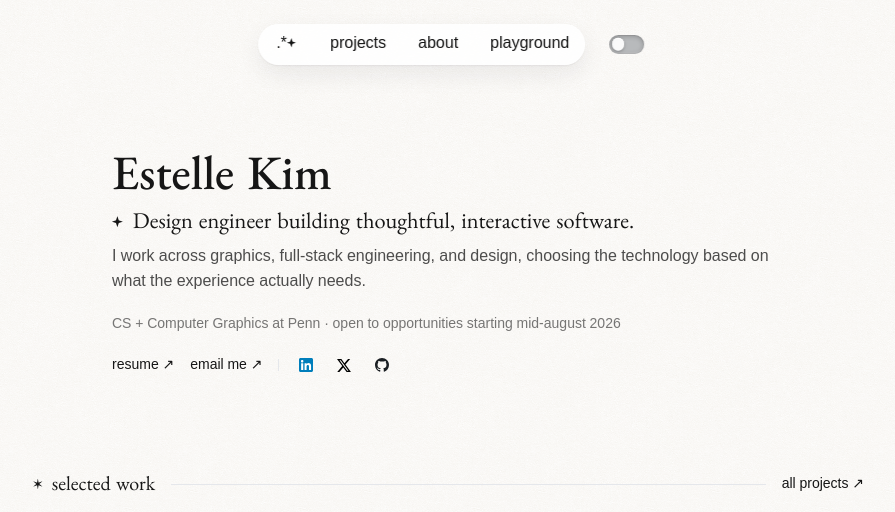
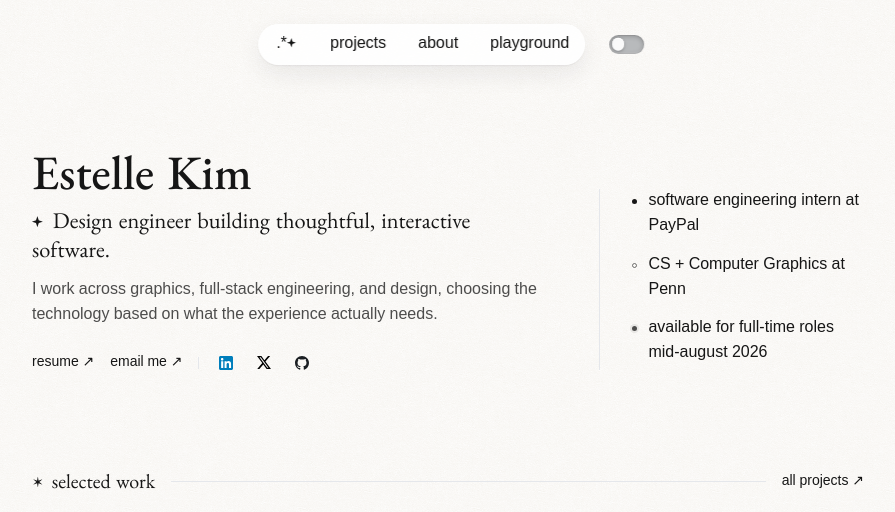
Before and after one commit to kimestelle/my-portfolio, a Next.js app: page / in a window 1280 px wide. Shown: the top 512 px of the page, without its empty margins (187-1082 px from the left). Built offline with nearby package versions, Linux system fonts and the light colour scheme; grey boxes are pictures that could not be loaded; a web font is replaced by a local one.

Commit message:
rebalance portfolio cover

```diff
--- a/src/app/components/Cover.tsx
+++ b/src/app/components/Cover.tsx
@@ -6,8 +6,9 @@ import { CursorTooltip } from './Tooltip';
 
 export default function Cover() {
   return (
-    <div className="relative flex w-full flex-col items-center pb-20 pt-6 md:pb-24 md:pt-10">
-      <header className="flex w-full max-w-2xl shrink-0 flex-col items-start">
+    <div className="relative w-full pb-20 pt-6 md:pb-24 md:pt-10">
+      <header className="grid w-full gap-10 md:grid-cols-[minmax(0,1.45fr)_minmax(15rem,0.75fr)] md:items-end md:gap-14">
+        <div className="max-w-xl">
           <ShimmerText as="h1" className="type-identity">
             Estelle Kim
           </ShimmerText>
@@ -19,17 +20,13 @@ export default function Cover() {
             </ShimmerText>
           </div>
 
-        <p className="mt-2 max-w-[44rem] text-[color:var(--text-secondary)]">
-          I work across graphics, full-stack engineering, and design, choosing
-          the technology based on what the experience actually needs.
+          <p className="mt-3 text-[color:var(--text-secondary)]">
+            I work across graphics, full-stack engineering, and design,
+            choosing the technology based on what the experience actually
+            needs.
           </p>
 
-        <p className="type-meta mt-5 text-[color:var(--text-meta)]">
-          CS + Computer Graphics at Penn · open to opportunities starting
-          mid-august 2026
-        </p>
-
-        <div className="mt-5 flex flex-wrap items-center gap-x-4 gap-y-2">
+          <div className="mt-6 flex flex-wrap items-center gap-x-4 gap-y-2">
             <a
               href="/ESTELLE_KIM.pdf"
               target="_blank"
@@ -102,6 +99,33 @@ export default function Cover() {
               </a>
             </CursorTooltip>
           </div>
+        </div>
+
+        <aside
+          aria-label="Current status"
+          className="border-t border-[color:var(--line-color)] pt-5 md:mb-1 md:border-l md:border-t-0 md:pb-1 md:pl-7 md:pt-0"
+        >
+          <ul className="flex flex-col gap-3.5">
+            <li className="grid grid-cols-[0.75rem_minmax(0,1fr)] gap-2">
+              <span aria-hidden="true" className="flex justify-center pt-[0.62rem]">
+                <span className="h-[5px] w-[5px] rounded-full bg-[color:var(--text-primary)]" />
+              </span>
+              <span>software engineering intern at PayPal</span>
+            </li>
+            <li className="grid grid-cols-[0.75rem_minmax(0,1fr)] gap-2">
+              <span aria-hidden="true" className="flex justify-center pt-[0.62rem]">
+                <span className="h-[5px] w-[5px] rounded-full border border-[color:var(--text-meta)]" />
+              </span>
+              <span>CS + Computer Graphics at Penn</span>
+            </li>
+            <li className="grid grid-cols-[0.75rem_minmax(0,1fr)] gap-2">
+              <span aria-hidden="true" className="flex justify-center pt-[0.62rem]">
+                <span className="h-[5px] w-[5px] rounded-full bg-[color:var(--text-secondary)] shadow-[0_0_0_2px_rgba(22,22,22,0.07)]" />
+              </span>
+              <span>available for full-time roles mid-august 2026</span>
+            </li>
+          </ul>
+        </aside>
       </header>
     </div>
   );
```
Lines whose indentation alone changed are shown as unchanged.
